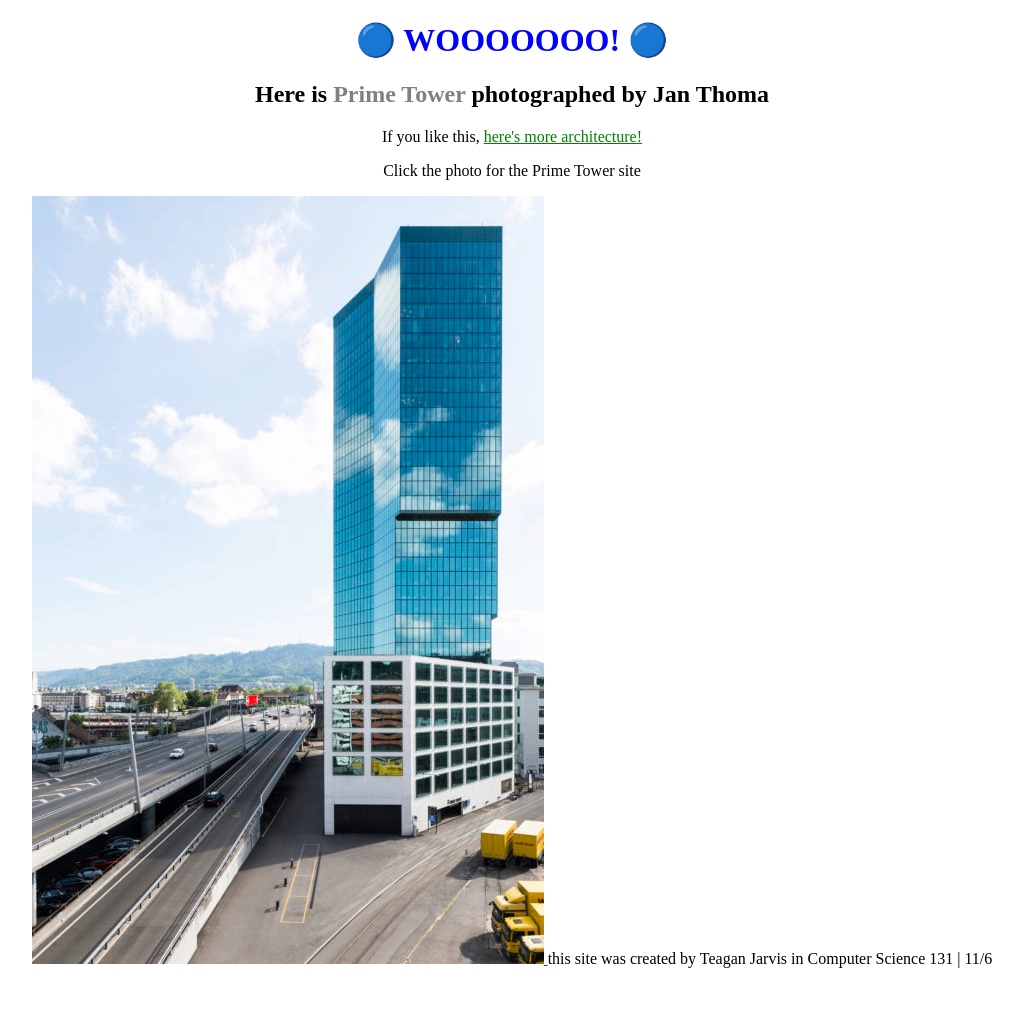
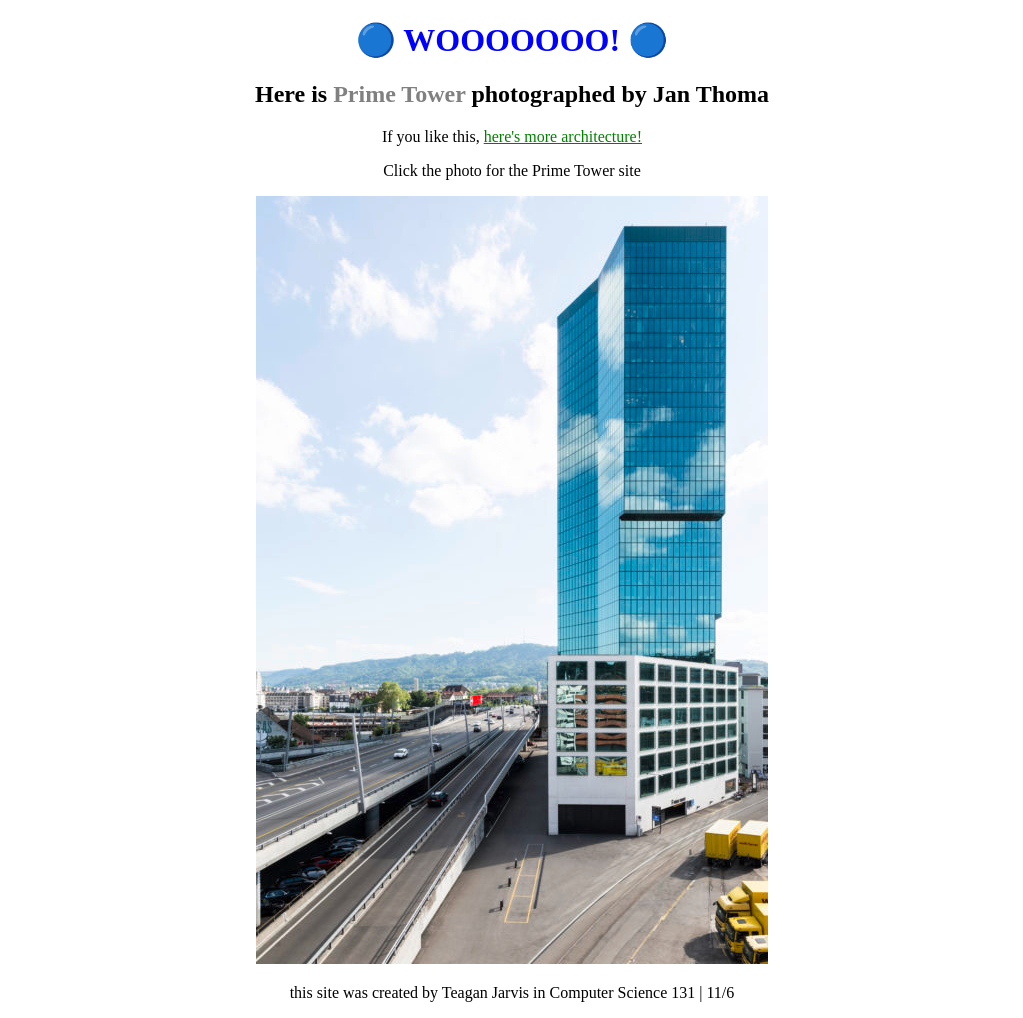
Before and after one commit to teagsj/teagsj.github.io, a plain HTML site: page index.html in a window 1280 px wide. Shown: the whole page, without its empty margins (128-1151 px from the left). Before the commit the page ends 976 px from the top, so only its background shows below. Drawn offline with Linux system fonts and the light colour scheme.

Commit message:
Update index.html

```diff
--- a/index.html
+++ b/index.html
@@ -36,7 +36,7 @@ a:hover {
 <a href="http://primetower.ch/en">
 <img src="Prime Tower.jpg" alt="A skyscraper">
 </a>
-this site was created by Teagan Jarvis in Computer Science 131 | 11/6
+    <p>this site was created by Teagan Jarvis in Computer Science 131 | 11/6</p>
 <center>
 </body>
 </html>
```
